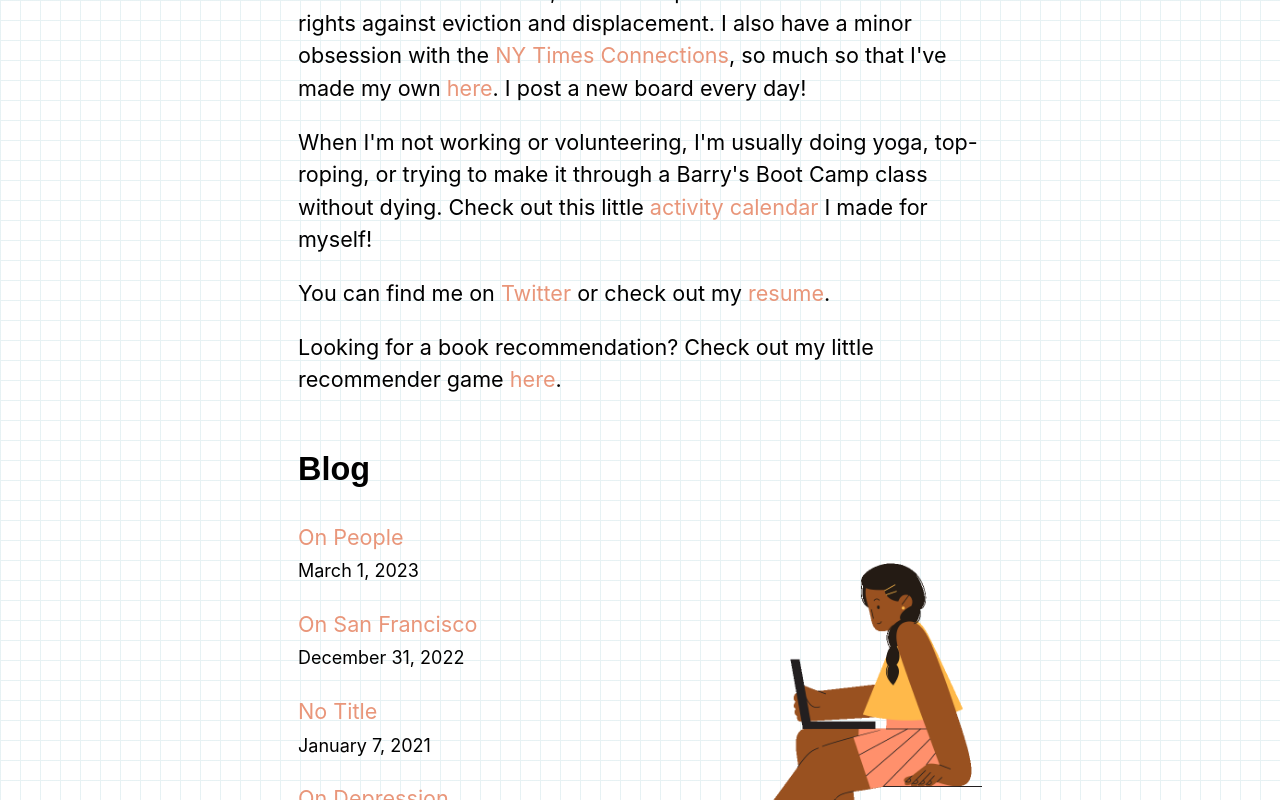
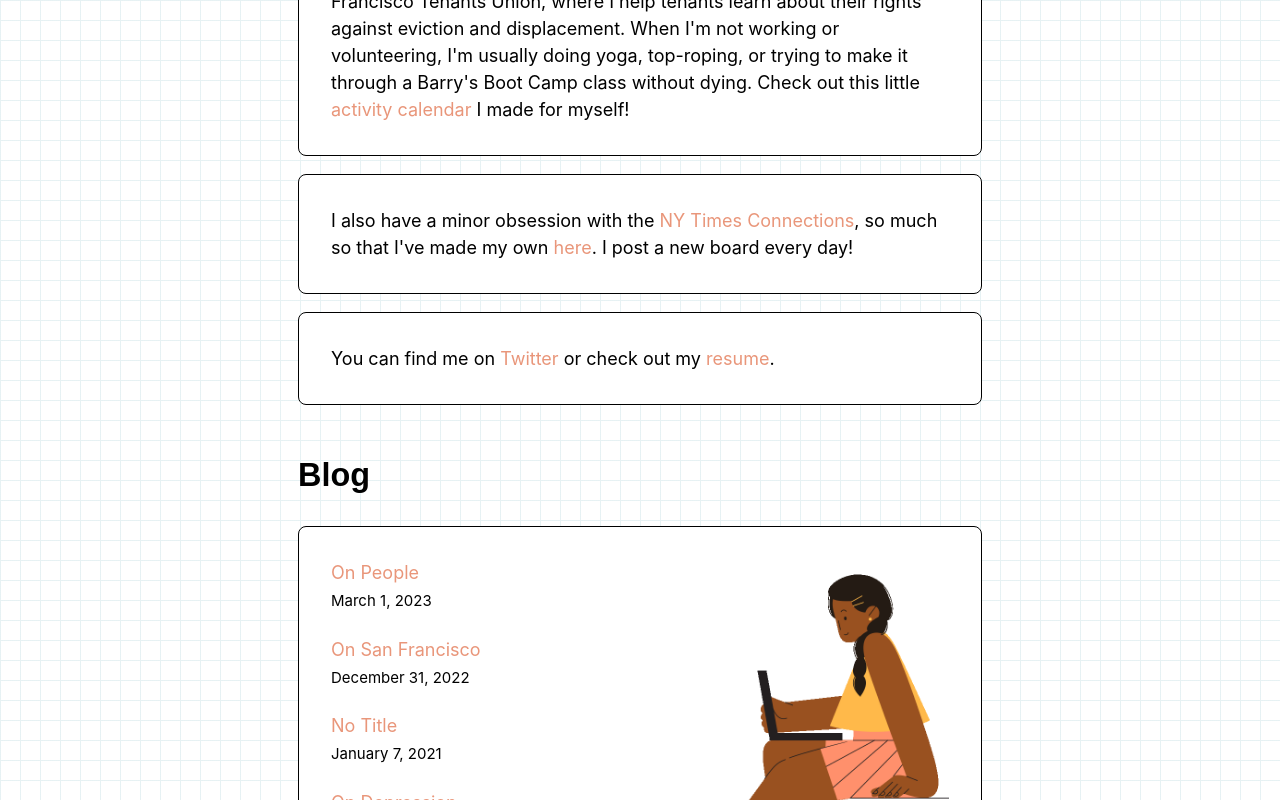
Before and after one commit to iamrita/personalwebsite, a Next.js app: page / in a window 1280 px wide. Shown: the part 360-1160 px from the top of the page. Built offline with nearby package versions, Linux system fonts and the light colour scheme; a web font is replaced by a local one.

Commit message:
updating styles

```diff
--- a/pages/index.js
+++ b/pages/index.js
@@ -37,11 +37,20 @@ export default function Home({ allPostsData }) {
           <Link href={`/posts/about`} className={utilStyles.link}>
             Amrita
           </Link>
-          . I currently live in San Francisco, California and work as an
-          engineer for Maven Clinic, a virtual clinic for women and families. I
-          recently have been volunteering at the San Francisco Tenants Union,
-          where I help tenants learn about their rights against eviction and
-          displacement. I also have a minor obsession with the{" "}
+          . I currently live in San Francisco, California and work as a senior
+          software engineer for Maven Clinic, a virtual clinic for women and
+          families. I recently have been volunteering at the San Francisco
+          Tenants Union, where I help tenants learn about their rights against
+          eviction and displacement. When I'm not working or volunteering, I'm
+          usually doing yoga, top-roping, or trying to make it through a Barry's
+          Boot Camp class without dying. Check out this little{" "}
+          <Link href={`/posts/activities`} className={utilStyles.link}>
+            activity calendar
+          </Link>{" "}
+          I made for myself!
+        </p>
+        <p>
+          I also have a minor obsession with the{" "}
           <a
             href="https://www.nytimes.com/games/connections"
             className={utilStyles.link}
@@ -53,15 +62,6 @@ export default function Home({ allPostsData }) {
             here
           </Link>
           . I post a new board every day!
-        </p>
-        <p>
-          When I'm not working or volunteering, I'm usually doing yoga,
-          top-roping, or trying to make it through a Barry's Boot Camp class
-          without dying. Check out this little{" "}
-          <Link href={`/posts/activities`} className={utilStyles.link}>
-            activity calendar
-          </Link>{" "}
-          I made for myself!
         </p>
         <p>
           You can find me on{" "}
@@ -78,14 +78,14 @@ export default function Home({ allPostsData }) {
           </a>
           .
         </p>
-        <p>
+        {/* <p>
           Looking for a book recommendation? Check out my little recommender
           game{" "}
           <Link href={`/posts/recommend`} className={utilStyles.link}>
             here
           </Link>
           .
-        </p>
+        </p> */}
       </section>
       <section className={`${utilStyles.headingMd} ${utilStyles.padding1px}`}>
         <h2 className={headerFont.className}>Blog</h2>
@@ -108,6 +108,17 @@ export default function Home({ allPostsData }) {
           </div>
         </div>
       </section>
+      <style jsx>
+        {`
+          p {
+            border: 1px solid black;
+            font-size: 18px;
+            border-radius: 8px;
+            background-color: white;
+            padding: 32px;
+          }
+        `}
+      </style>
     </Layout>
   );
 }
--- a/styles/utils.module.css
+++ b/styles/utils.module.css
@@ -302,6 +302,11 @@
 .blogContainer {
   display: flex;
   align-items: center;
+  border: 1px solid black;
+            font-size: 18px;
+            border-radius: 8px;
+            background-color: white;
+            padding: 32px;
 }
 
 .list {
```
Also changed, not shown: pages/posts/activities.js (+19 -13 lines).
